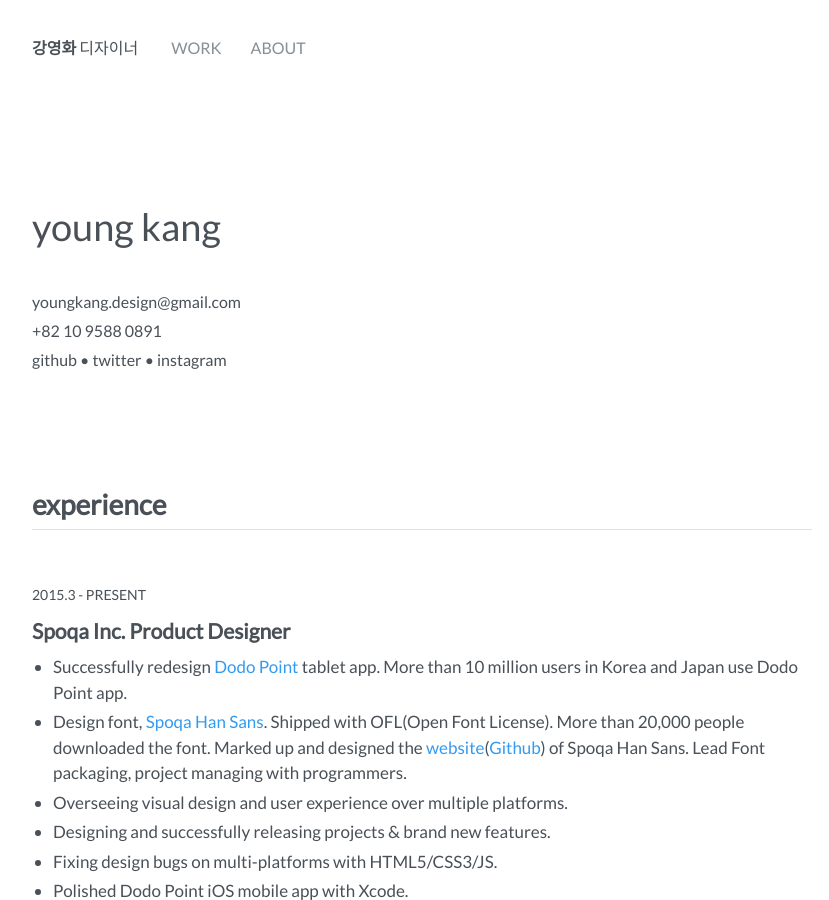
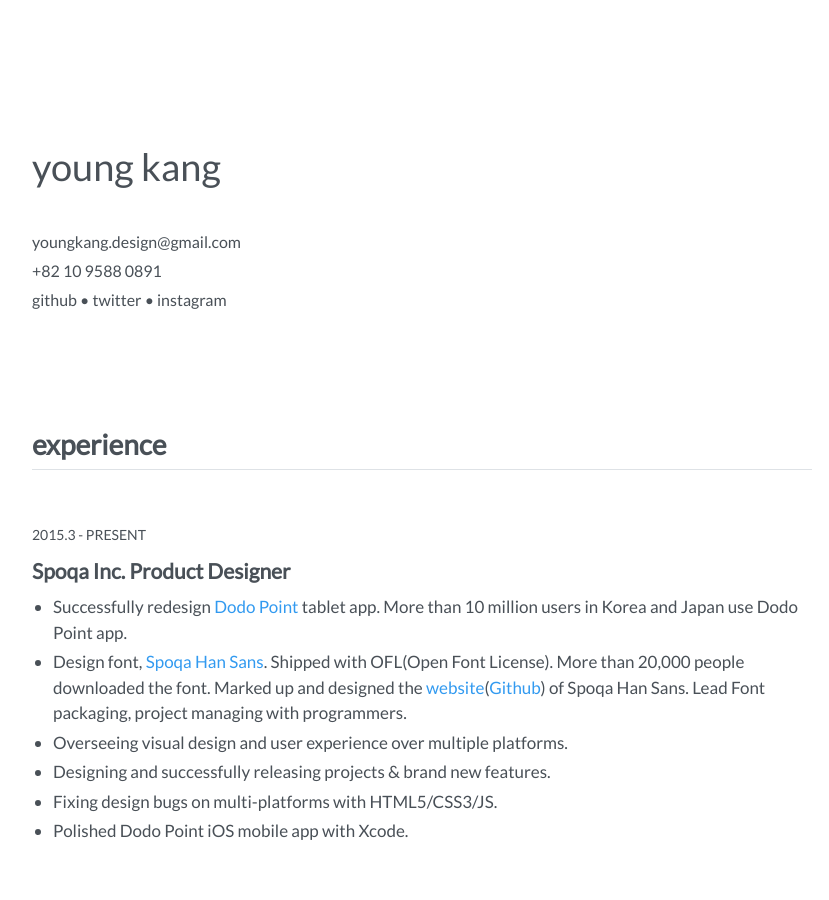
Before and after one commit to young-hwa/young-hwa.github.io, a Jekyll site: the page built from about.html, in a window 1280 px wide and 900 px high. Shown: the whole window, without its empty margins (218-1047 px from the left). Built offline with Jekyll 4.4.1, drawn with Linux system fonts in a browser that asks for light colours; some web fonts are replaced.

Commit message:
change template

```diff
--- a/_layouts/portfolio.html
+++ b/_layouts/portfolio.html
@@ -1,12 +1,5 @@
 {% include header.html %}
     <div class="portfolio-container">
-      <nav>
-        <strong>강영화</strong> 디자이너
-        <span>
-          <a href="/work.html">work</a>
-          <a href="/about.html">about</a>
-        </span>
-      </nav>
       {{ content }}
     </div>
   </body>
```
